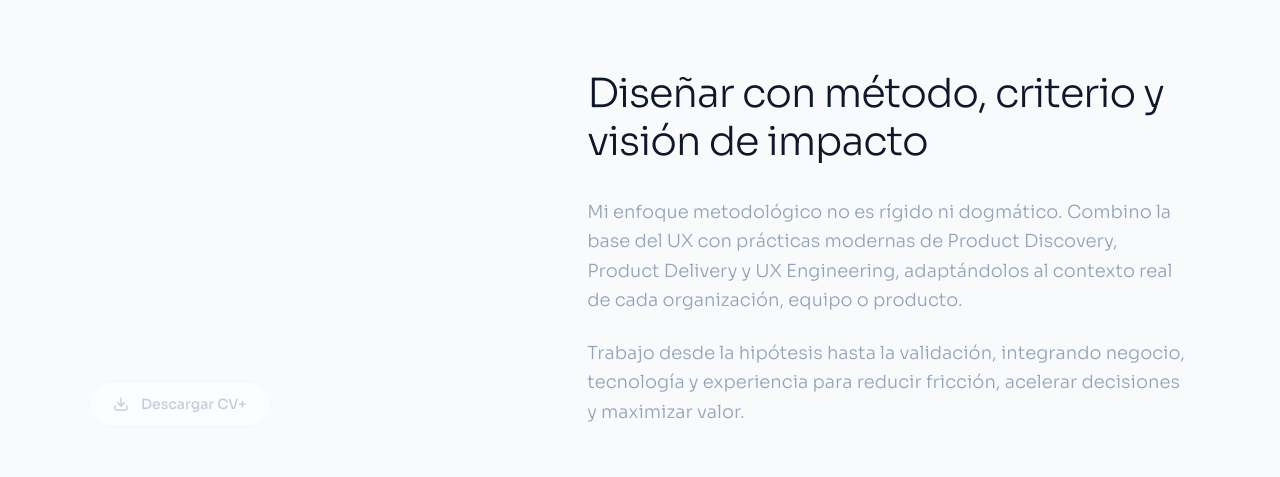
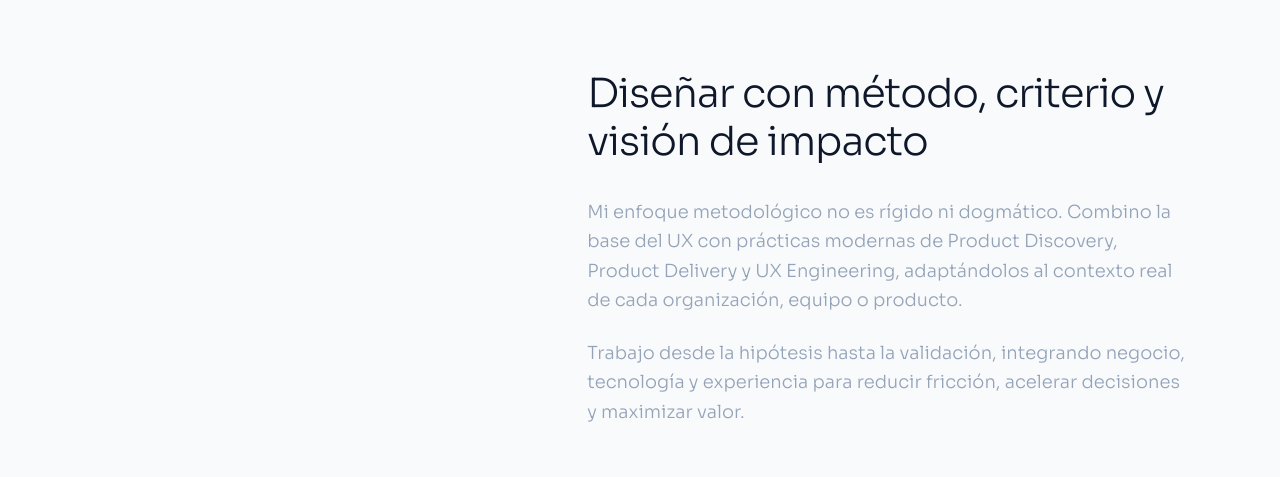
Before and after one commit to fcophox/ultracms-website-fcophox, a Next.js app: page /methodology in a window 1280 px wide. Shown: the part 823-1300 px from the top of the page. Built offline with nearby package versions, Linux system fonts and the light colour scheme; no server answers.

Commit message:
feat: remove download CV button from methodology page

```diff
--- a/src/app/methodology/page.tsx
+++ b/src/app/methodology/page.tsx
@@ -76,27 +76,14 @@ export default function MethodologyPage() {
 
         {/* Intro Text Section */}
         <div className="flex flex-col lg:flex-row gap-8 lg:gap-24 mb-24">
-          {/* Left Column (Download CV) */}
-          <motion.div
-            initial={{ opacity: 0, y: 20 }}
-            whileInView={{ opacity: 1, y: 0 }}
-            viewport={{ once: true }}
-            className="flex-1 flex lg:items-end"
-          >
-            <span
-              className="inline-flex items-center justify-center gap-3 px-6 py-3 rounded-full border border-border/40 bg-surface/50 text-muted opacity-50 cursor-not-allowed text-sm font-medium w-fit select-none"
-            >
-              <Download size={16} />
-              {t('downloadCv')}
-            </span>
-          </motion.div>
+          {/* Left Column Spacer (Removed CV Button) */}
+          <div className="hidden lg:block flex-1" />
 
           {/* Right Column (Text) */}
           <motion.div
             initial={{ opacity: 0, y: 20 }}
             whileInView={{ opacity: 1, y: 0 }}
             viewport={{ once: true }}
-            transition={{ delay: 0.1 }}
             className="flex-[1.5] flex flex-col gap-8"
           >
             <h2 className="text-3xl md:text-[2.5rem] font-light text-foreground leading-[1.2] tracking-tight">
```
